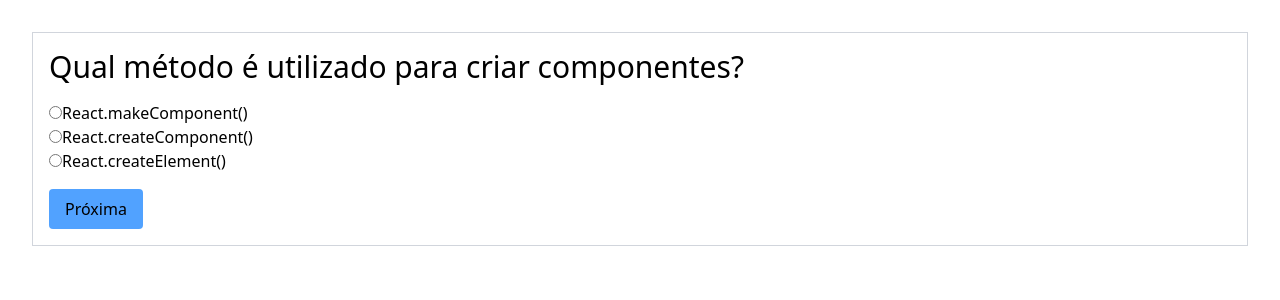
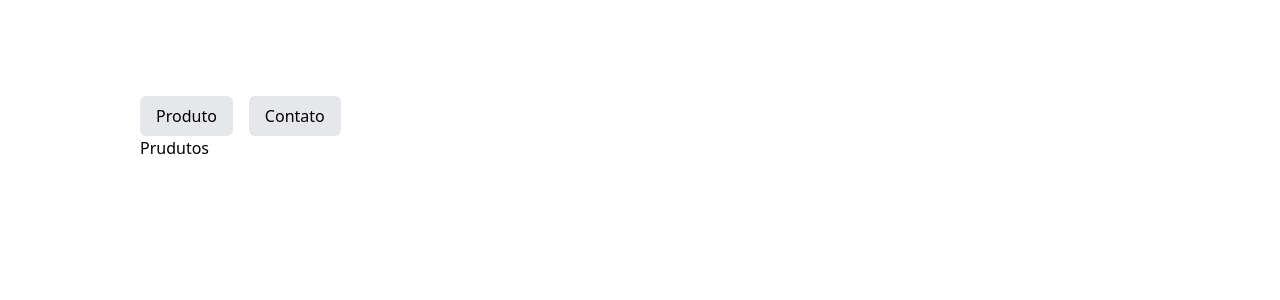
Before and after one commit to VitorHSilver/LearningReact, a React (Vite) app: page / in a window 1280 px wide. Shown: the top 300 px of the page. Built offline with nearby package versions, Linux system fonts and the light colour scheme.

Commit message:
init challenge

```diff
--- a/package.json
+++ b/package.json
@@ -13,6 +13,7 @@
     "@tailwindcss/vite": "^4.0.0",
     "react": "^18.3.1",
     "react-dom": "^18.3.1",
+    "react-router-dom": "^6.29.0",
     "tailwindcss": "^4.0.0"
   },
   "devDependencies": {
--- a/src/App.jsx
+++ b/src/App.jsx
@@ -1,78 +1,28 @@
 import React from 'react';
 import './App.css';
-import useForm from './components/useForm';
-import Label from './components/Label';
-import Radio from './components/Radio';
-import Input from './components/Input';
+import { BrowserRouter, Routes, Route } from 'react-router-dom';
+import Home from './components/Home';
+import NotFound from './components/NotFound';
+import Header from './components/Header';
+import Contato from './components/Contato';
 
-const perguntas = [
-     {
-          pergunta: 'Qual método é utilizado para criar componentes?',
-          options: ['React.makeComponent()', 'React.createComponent()', 'React.createElement()'],
-          resposta: 'React.createElement()',
-          id: 'p1',
-     },
-     {
-          pergunta: 'Como importamos um componente externo?',
-          options: ['import Component from "./Component"', 'require("./Component")', 'import "./Component"'],
-          resposta: 'import Component from "./Component"',
-          id: 'p2',
-     },
-     {
-          pergunta: 'Qual hook não é nativo?',
-          options: ['useEffect()', 'useFetch()', 'useCallback()'],
-          resposta: 'useFetch()',
-          id: 'p3',
-     },
-     {
-          pergunta: 'Qual palavra deve ser utilizada para criarmos um hook?',
-          options: ['set', 'get', 'use'],
-          resposta: 'use',
-          id: 'p4',
-     },
-];
+// Utilize a API abaixo para puxar a lista de produto
+// https://ranekapi.origamid.dev/json/api/produto
+// Cada produto possui o id, o mesmo pode ser passado na api para retornar os dados desse produto específico
+// https://ranekapi.origamid.dev/json/api/produto/notebook
+
 const App = () => {
-     const [index, setIndex] = React.useState(0);
-     const [selectedOption, setSelectedOption] = React.useState();
-     const { checkValue, error, score } = useForm();
-     const [isFinished, setIsFinished] = React.useState(false);
-
-     const questions = perguntas[index].pergunta;
-     const id = perguntas[index].id;
-     const options = perguntas[index].options;
-
-     const handleSubmit = (event) => {
-          event.preventDefault();
-          const correctAnswer = perguntas[index].resposta;
-          checkValue(selectedOption, correctAnswer);
-          if (checkValue(selectedOption, correctAnswer)) {
-               if (index < perguntas.length - 1) {
-                    setIndex(index + 1);
-                    setSelectedOption('');
-               } else {
-                    setIsFinished(true);
-               }
-          }
-     };
-
      return (
-          <div className="border m-8 p-4 border-gray-300">
-               {isFinished ? (
-                    <p>
-                         Seus acertos foram de {score} de {perguntas.length}
-                    </p>
-               ) : (
-                    <form onSubmit={handleSubmit}>
-                         <Label type="text" options={[questions]} id={id} />
-                         {/* {perguntas.map(({ pergunta }) => (
-                              <Input {...pergunta} />
-                         ))} */}
-                         <Radio options={options} value={selectedOption} setValue={setSelectedOption} />
-                         {error && <p className=" text-red-300 text-lg">{error}</p>}
-                         <button className="bg-blue-400 px-4 py-2 rounded mt-4">Próxima</button>
-                    </form>
-               )}
-          </div>
+          <BrowserRouter>
+               <div className="w-[1000px] m-auto">
+                    <Header />
+                    <Routes>
+                         <Route path="/" element={<Home />} />
+                         <Route path="/contato" element={<Contato />} />
+                         <Route path="*" element={<NotFound />} />
+                    </Routes>
+               </div>
+          </BrowserRouter>
      );
 };
 
--- /dev/null
+++ b/src/components/Button.jsx
@@ -0,0 +1,6 @@
+import React from 'react';
+
+const Button = ({name}) => {
+     return <button className='bg-gray-200 py-2 px-4 rounded-md'>{name}</button>;
+};
+export default Button;
--- /dev/null
+++ b/src/components/Contato.jsx
@@ -0,0 +1,10 @@
+import React from 'react';
+const Contato = () => {
+     return (
+          <div>
+               <h1>Contato</h1>
+               <p>Essa é a pagina sobre</p>
+          </div>
+     );
+};
+export default Contato;
--- /dev/null
+++ b/src/components/Header.jsx
@@ -0,0 +1,16 @@
+import React from 'react';
+import { NavLink } from 'react-router-dom';
+import Button from './Button';
+const Header = () => {
+     return (
+          <nav className="mt-24 flex gap-4">
+               <NavLink to="/" end>
+                    <Button name="Produto" />
+               </NavLink>
+               <NavLink to="contato">
+                    <Button name="Contato" />{' '}
+               </NavLink>
+          </nav>
+     );
+};
+export default Header;
--- /dev/null
+++ b/src/components/Home.jsx
@@ -0,0 +1,7 @@
+import React from 'react';
+import Button from './Button';
+
+const Home = () => {
+     return <div>Prudutos</div>;
+};
+export default Home;
--- a/src/components/Input.jsx
+++ /dev/null
@@ -1,12 +0,0 @@
-import React from 'react';
-const Input = ({ pergunta, id }) => {
-     console.log(id)
-     return (
-          <>
-               <fieldset key={id}>
-                    <legend>{pergunta}</legend>
-               </fieldset>
-          </>
-     );
-};
-export default Input;
--- a/src/components/Label.jsx
+++ /dev/null
@@ -1,15 +0,0 @@
-import React from 'react';
-const Label = ({ options, id }) => {
-     return (
-          <>
-               {options.map((option) => (
-                    <div key={id}>
-                         <label htmlFor={option}>
-                              <p className="text-3xl mb-4">{option}</p>
-                         </label>
-                    </div>
-               ))}
-          </>
-     );
-};
-export default Label;
--- /dev/null
+++ b/src/components/NotFound.jsx
@@ -0,0 +1,12 @@
+import React from 'react';
+
+const NotFound = () => {
+     return (
+          <div className="mt-24">
+               <h2 className="text-6xl">
+                    <span className="text-red-700">ERRO 404: </span>Pagina não encontrada!
+               </h2>
+          </div>
+     );
+};
+export default NotFound;
--- a/src/components/Radio.jsx
+++ /dev/null
@@ -1,23 +0,0 @@
-import React from 'react';
-const Radio = ({ options, value, setValue }) => {
-     return (
-          <>
-               {options.map((option, index) => (
-                    <div className="grid" key={index}>
-                         <label htmlFor={option}>
-                              <input
-                                   type="radio"
-                                   name="list"
-                                   id={option}
-                                   value={option}
-                                   checked={value === option}
-                                   onChange={({ target }) => setValue(target.value)}
-                              />
-                              {option}
-                         </label>
-                    </div>
-               ))}
-          </>
-     );
-};
-export default Radio;
--- a/src/components/useForm.jsx
+++ /dev/null
@@ -1,27 +0,0 @@
-import React from 'react';
-const useForm = () => {
-     const [value, setValue] = React.useState('');
-     const [error, setError] = React.useState(null);
-     const [score, setScore] = React.useState(0);
-
-     const checkValue = (selectedValue, correctAnswer) => {
-          if (!selectedValue) {
-               setError('Insira um valor');
-               return false;
-          } else if (selectedValue === correctAnswer) {
-               setError(null);
-               setScore(score + 1);
-               return true;
-          } else {
-               return true;
-          }
-     };
-     return {
-          value,
-          error,
-          setValue,
-          checkValue,
-          score,
-     };
-};
-export default useForm;
```
Also changed, not shown: public/bird.jpg (added), 1 other file (tests, documents, lock files or other folders).
